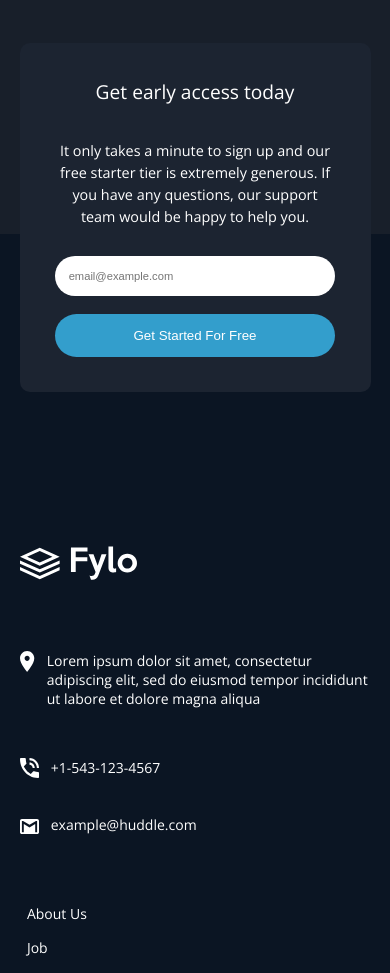
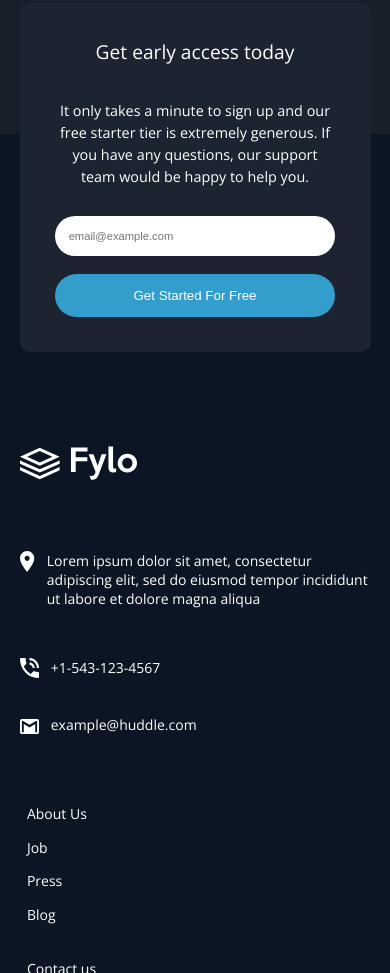
Before and after one commit to mohzys23/fylo-dark-theme-landing-page, a plain HTML site: page fylo-dark-theme/index.html in a window 390 px wide. Shown: the part 3547-4520 px from the top of the page. Drawn offline with nearby package versions, Linux system fonts and the light colour scheme.

Commit message:
Update style.css

```diff
--- a/fylo-dark-theme/style.css
+++ b/fylo-dark-theme/style.css
@@ -241,7 +241,7 @@ padding-top: 8%;
     border-radius: 10px;
     text-align: center;
     position: absolute;
-    bottom: -650px;
+    bottom: -610px;
     z-index: 0;
   }
 
@@ -290,19 +290,20 @@ padding-top: 8%;
     background-color: hsl(216, 53%, 9%);
     z-index: -1;
     position: absolute;
-    top: 3350px;
+    top: 3250px;
   }
 
   .footer-logo {
     width: 100%;
-    margin-top: 30%;
+    margin-top: 10%;
   }
 
   .footer-logo img {
     width: 30%;
     margin-left: 5%;
-    margin-top: 50%;
+    margin-top: 40%;
     margin-bottom: 10%;
+    padding-top: 30%;
   }
 
   .location {
@@ -421,21 +422,4 @@ padding-top: 8%;
 
 
 
-
-
-
-
-
-
-
-
-
-
-
-
-
-
-
-
-
 }
```
